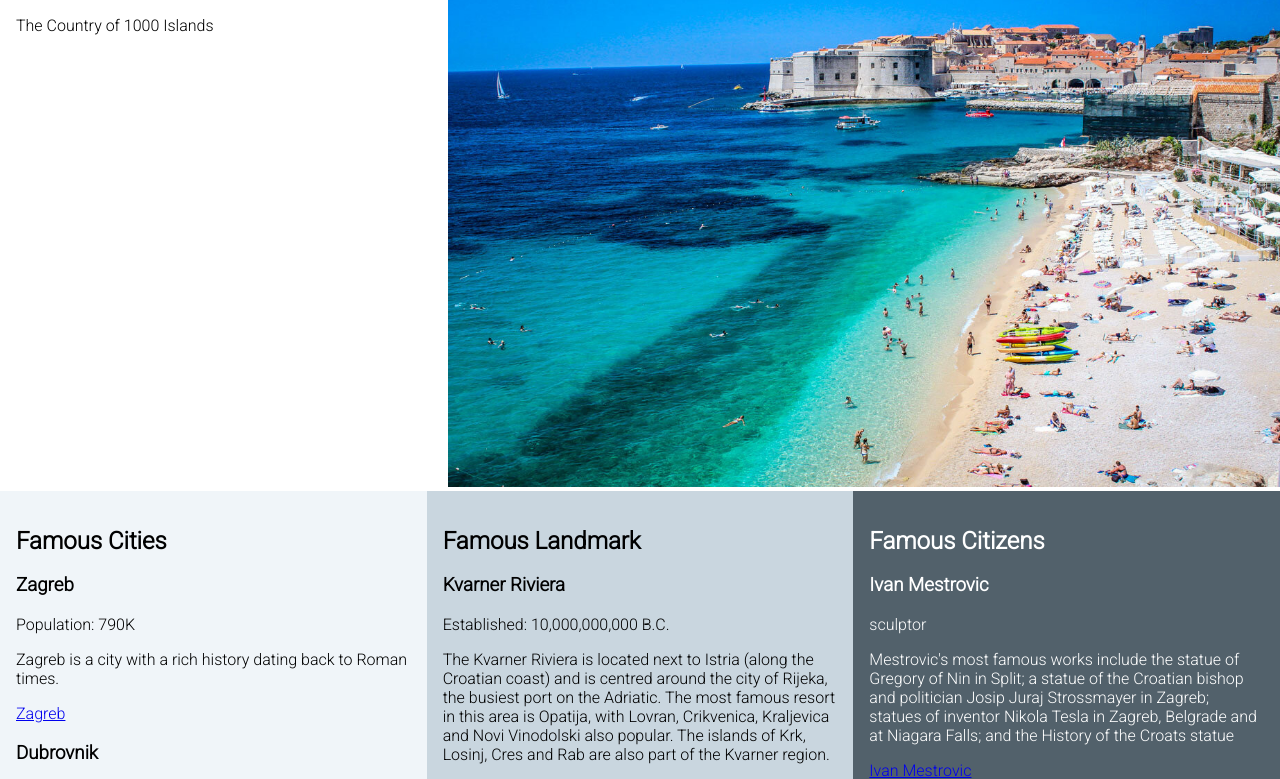
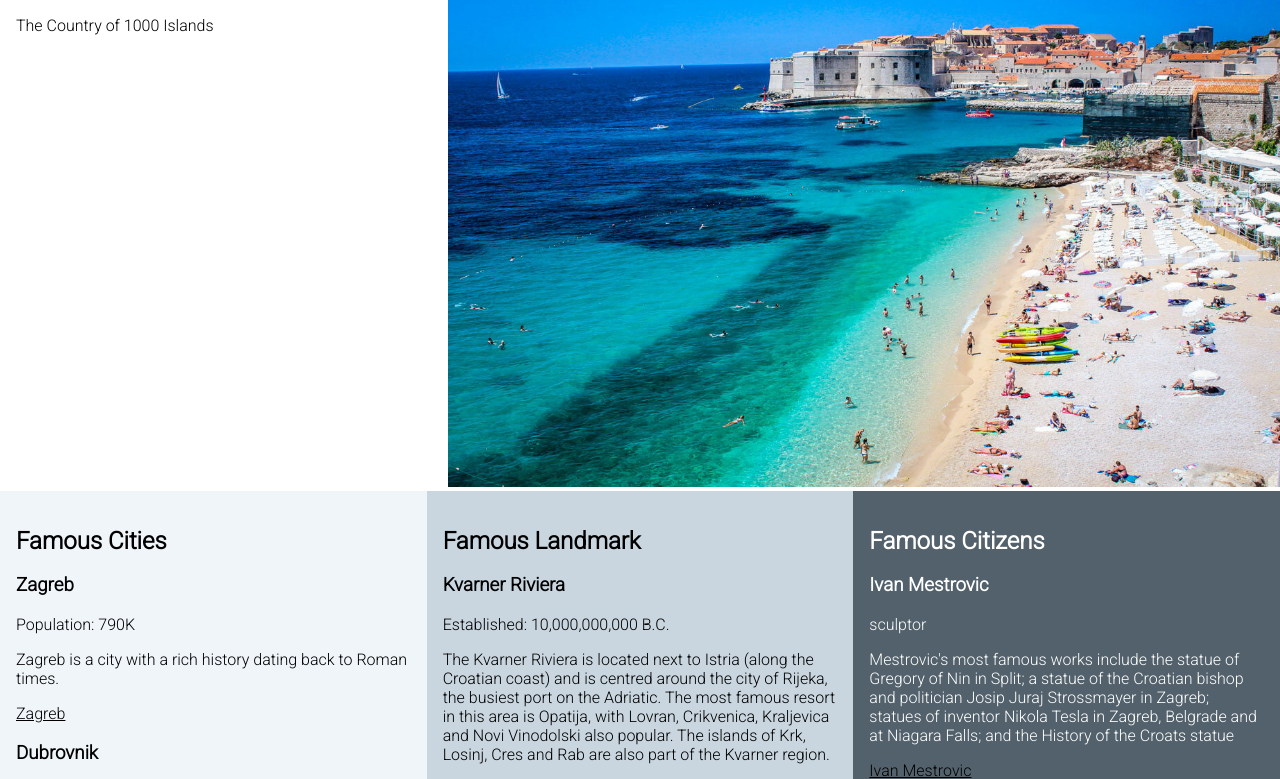
Before and after one commit to NSS-Day-Cohort-55/automated-world-patricia-bath-s-eye-lasers, a plain HTML site: page index.html in a window 1280 px wide. Shown: the part 173-952 px from the top of the page. Drawn offline with Linux system fonts and the light colour scheme.

Commit message:
adjusted link styling

```diff
--- a/styles/main.css
+++ b/styles/main.css
@@ -66,3 +66,13 @@ ul {
 .footer {
     background-color: #D4DFE7;
 }
+
+.info__link:visited,
+.info__link {
+    color: black;
+}
+
+.info__celeb,
+.info__celeb .info__link:visited {
+    color: white;
+}
```
